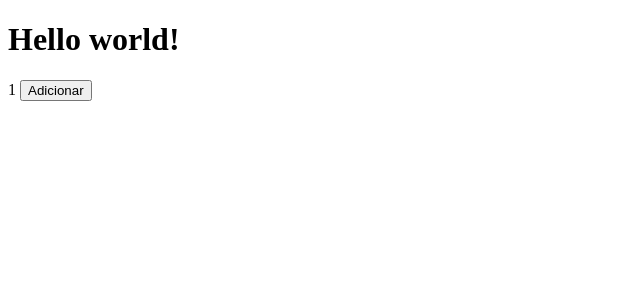
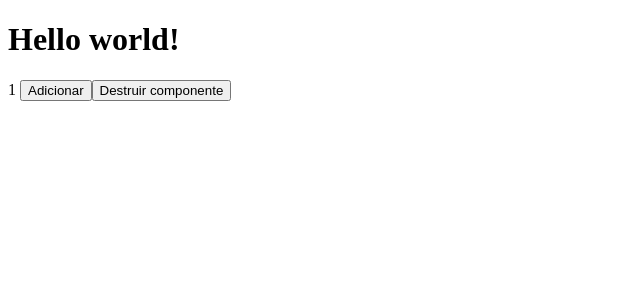
Before and after one commit to yihongz/Angular-playground, an Angular app in the folder test-app/: page / in a window 1280 px wide. Shown: the top 300 px of the page, without its empty margins (0-640 px from the left). Built offline with nearby package versions, Linux system fonts and the light colour scheme.

Commit message:
ngOnDestroy

```diff
--- a/test-app/src/app/app.component.ts
+++ b/test-app/src/app/app.component.ts
@@ -1,5 +1,4 @@
-import { AfterContentChecked, AfterContentInit, AfterViewChecked, AfterViewInit } from '@angular/core';
-import { Component, DoCheck, OnInit } from '@angular/core';
+import { AfterContentChecked, AfterContentInit, AfterViewChecked, AfterViewInit, Component, DoCheck, OnInit } from '@angular/core';
 /*
   DoCheck,
   AfterContentInit,
@@ -10,19 +9,25 @@
 @Component({
   selector: 'app-root',
   template: `
-  <app-title title="Hello world!"></app-title>
+  <app-title *ngIf="destruir" title="Hello world!"></app-title>
   {{ valor }}
   <button (click)="adicionar()">Adicionar</button>
+  <button (click)="destruirComponente()">Destruir componente</button>
   <router-outlet></router-outlet>`
 })
 export class AppComponent implements OnInit, DoCheck, AfterContentInit, AfterContentChecked, AfterViewInit, AfterViewChecked {
   public valor: number = 1;
+  public destruir: boolean = true;
 
   constructor() {
   }
 
   public adicionar(): number {
     return this.valor += 1;
+  }
+
+  public destruirComponente(): void {
+    this.destruir = false;
   }
 
   ngOnInit(): void {
--- a/test-app/src/app/title/title.component.ts
+++ b/test-app/src/app/title/title.component.ts
@@ -1,14 +1,18 @@
-import { Component, Input, OnChanges, OnInit, SimpleChanges } from '@angular/core';
+import { Component, Input, OnChanges, OnDestroy, OnInit, SimpleChanges } from '@angular/core';
 @Component({
   selector: 'app-title',
   templateUrl: './title.component.html',
   styleUrls: ['./title.component.scss']
 })
-export class TitleComponent implements OnInit, OnChanges {
+export class TitleComponent implements OnInit, OnChanges, OnDestroy {
 
   @Input() public title:string = "Welcome!"
 
   constructor() { }
+
+  ngOnDestroy(): void {
+    console.log("Componente excluído!")
+  }
 
   ngOnChanges(changes: SimpleChanges): void {
     console.log("The title variable was changed successfully!")
```
